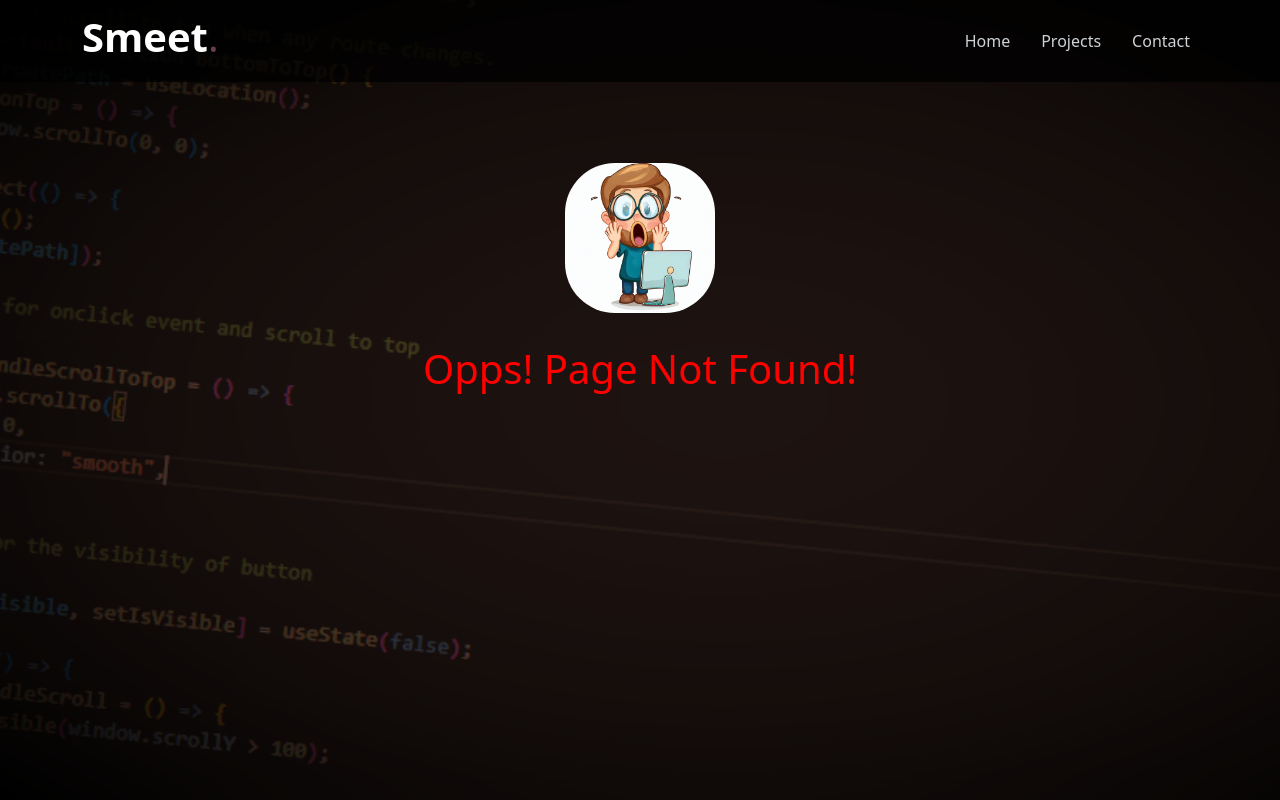
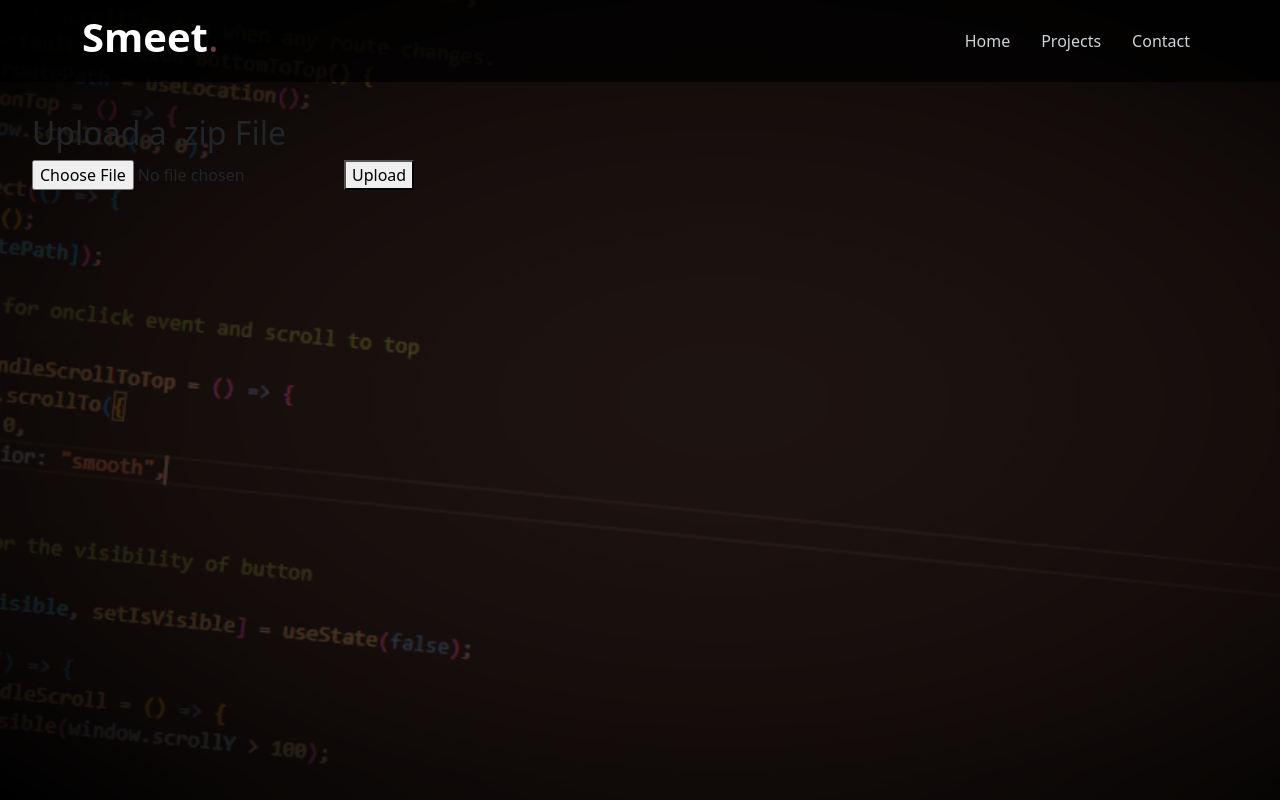
Before and after one commit to Smeetpatel171/portfolio-website, a React (Create React App) app: page /upload-zip in a window 1280 px wide. Before the commit this address had no page. Built offline with nearby package versions, Linux system fonts and the light colour scheme.

Commit message:
Add UploadZip component and route for file uploads

```diff
--- a/src/App.js
+++ b/src/App.js
@@ -7,7 +7,7 @@ import Projects from "./Components/Pages/Projects";
 import Footer from "./Components/Footer";
 import BottomToTop from "./Components/BottomToTop";
 import PageNotFound from "./Components/PageNotFound";
-
+import UploadZip from "./Components/Pages/UploadZip";
 import Services from "./Components/Pages/Services";
 import Testimonials from "./Components/Pages/Testimonials";
 import { BrowserRouter, Routes, Route } from "react-router-dom";
@@ -26,6 +26,8 @@ function App() {
           {/* <Route path="about" element={<AboutMe/>} /> */}
           <Route path="*" element={<PageNotFound />} />
           <Route path="projects" element={<Projects />} />
+
+<Route path="upload-zip" element={<UploadZip />} />
           {/* <Route path="services" element={<Services />} /> */}
           {/* <Route path="testimonials" element={<Testimonials />} /> */}
         </Route>
--- /dev/null
+++ b/src/Components/Pages/UploadZip.jsx
@@ -0,0 +1,51 @@
+import React, { useState } from "react";
+
+function UploadZip() {
+  const [file, setFile] = useState(null);
+  const [msg, setMsg] = useState("");
+
+  const handleFileChange = (e) => {
+    const selected = e.target.files[0];
+    if (selected && selected.name.endsWith(".zip")) {
+      setFile(selected);
+      setMsg("");
+    } else {
+      setMsg("Only .zip files allowed");
+    }
+  };
+
+  const handleUpload = async () => {
+    if (!file) return alert("Please select a .zip file");
+
+    const formData = new FormData();
+    formData.append("file", file);
+
+    try {
+      const res = await fetch("https://website-backend-dbfu.onrender.com/api/upload", {
+        method: "POST",
+        body: formData,
+      });
+
+      const data = await res.json();
+      if (data.success) {
+        setMsg(`Uploaded successfully: ${data.filename}`);
+      } else {
+        setMsg("Upload failed");
+      }
+    } catch (err) {
+      console.error(err);
+      setMsg("Error during upload");
+    }
+  };
+
+  return (
+    <div style={{ padding: "2rem" }}>
+      <h2>Upload a .zip File</h2>
+      <input type="file" accept=".zip" onChange={handleFileChange} />
+      <button onClick={handleUpload}>Upload</button>
+      {msg && <p>{msg}</p>}
+    </div>
+  );
+}
+
+export default UploadZip;
```
